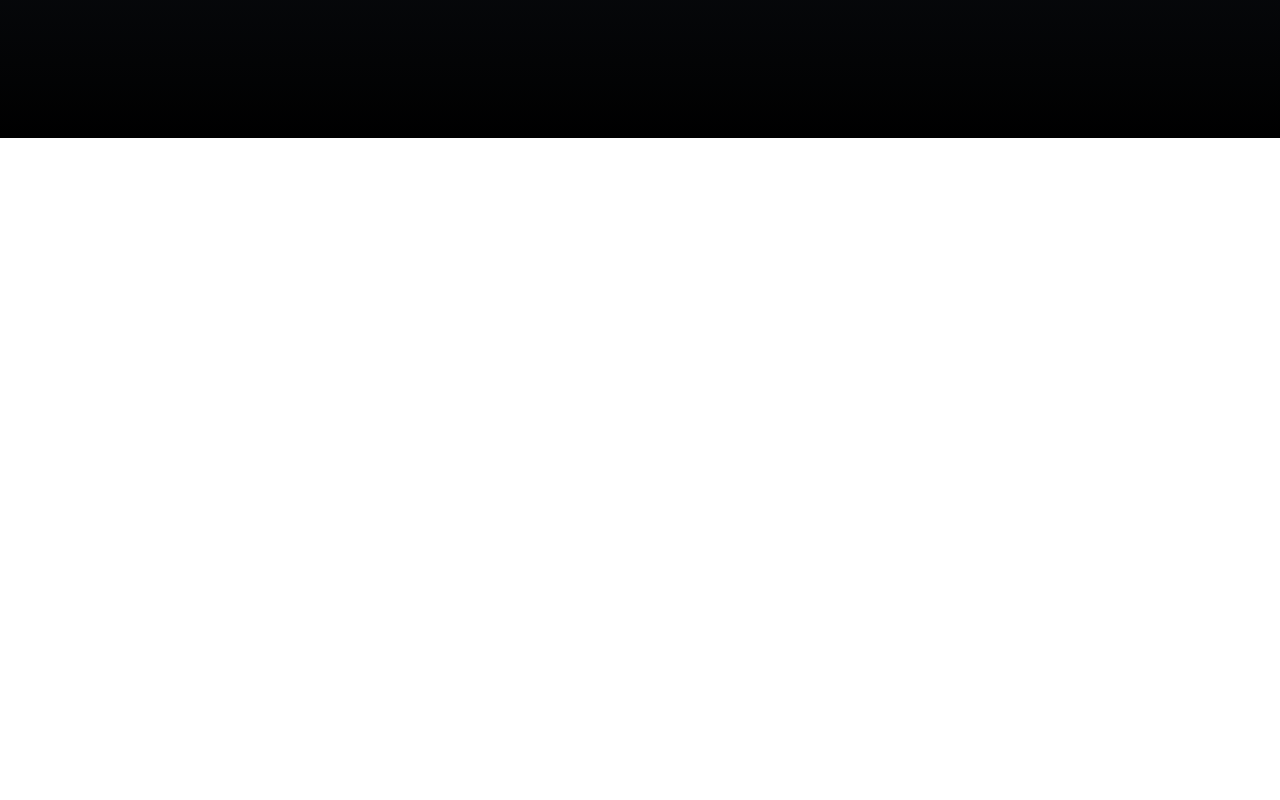
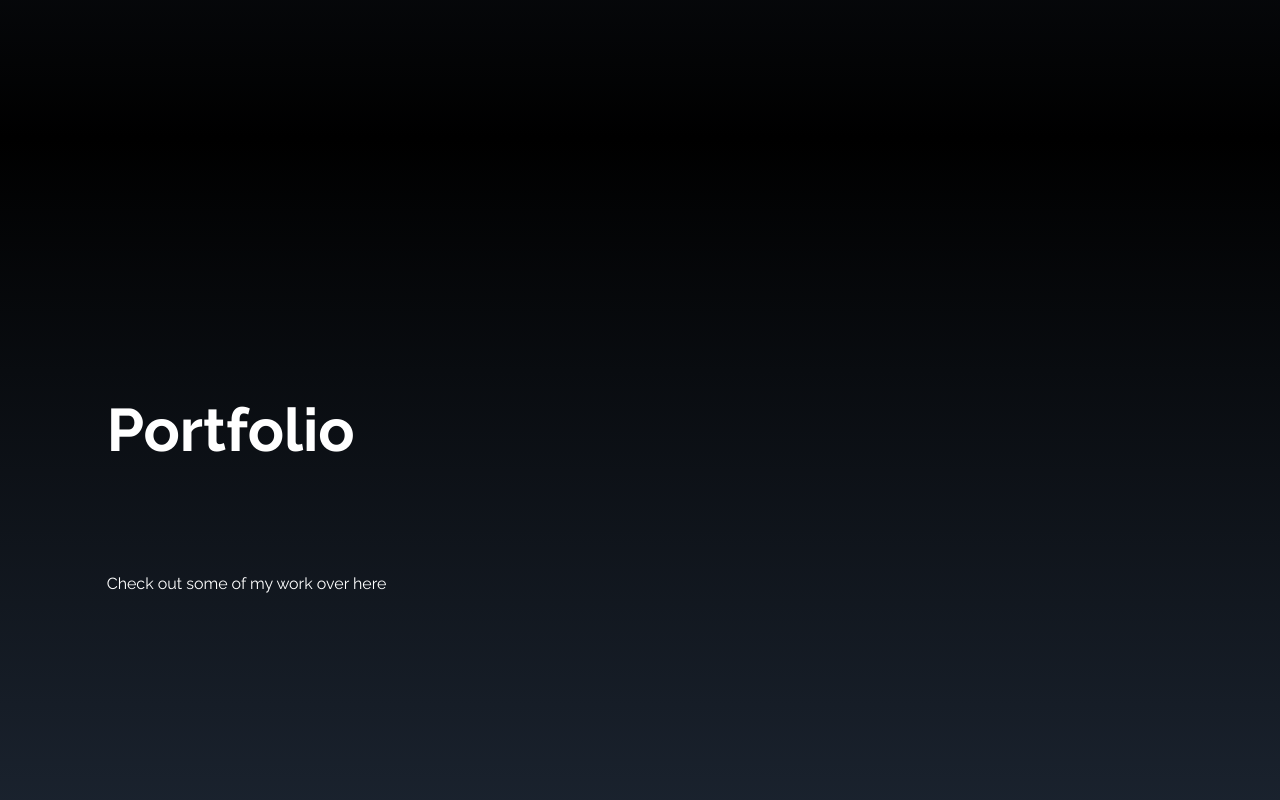
Before and after one commit to rakshitgondwal/portfolio-website, a React (Create React App) app: page / in a window 1280 px wide. Shown: the part 1534-2334 px from the top of the page. Before the commit the page ends 1672 px from the top, so only its background shows below. Built offline with nearby package versions, Linux system fonts and the light colour scheme.

Commit message:
starting portfolio

```diff
--- a/src/App.js
+++ b/src/App.js
@@ -2,6 +2,7 @@ import Navbar from "./components/navbar/Navbar";
 import Main from "./components/main/Main"
 import Socials from "./components/socials/Socials";
 import About from "./components/about/About";
+import Portfolio from "./components/portfolio/Portfolio";
 
 function App() {
   return (
@@ -9,6 +10,7 @@ function App() {
       <Navbar />
       <Main />
       <About />
+      <Portfolio />
       <Socials />
     </>
 
--- a/src/components/about/About.js
+++ b/src/components/about/About.js
@@ -8,7 +8,7 @@ const About = () => {
                     <p className='text-6xl font-bold pb-14 text-center md:text-left'>About</p>
                 </div>
                 <div>
-                    <p className='pt-14'>
+                    <p className='pt-14 text-center md:text-left'>
                         Lorem ipsum dolor sit amet, consectetur adipiscing elit.
                         Nam ut auctor magna, et porttitor ipsum.
                         Aenean placerat metus quis
--- /dev/null
+++ b/src/components/portfolio/Portfolio.js
@@ -0,0 +1,20 @@
+import React from 'react'
+
+const Portfolio = () => {
+    return (
+        <div name='about' className='flex flex-wrap items-center justify-center bg-gradient-to-b from-black to-gray-800 text-white h-screen'>
+            <div className='w-10/12 '>
+                <div>
+                    <p className='text-6xl font-bold pb-14 text-center md:text-left'>Portfolio</p>
+                </div>
+                <div>
+                    <p className='pt-14 mb-20'>
+                       Check out some of my work over here
+                       </p>
+                </div>
+            </div>
+        </div>
+    )
+}
+
+export default Portfolio
```
